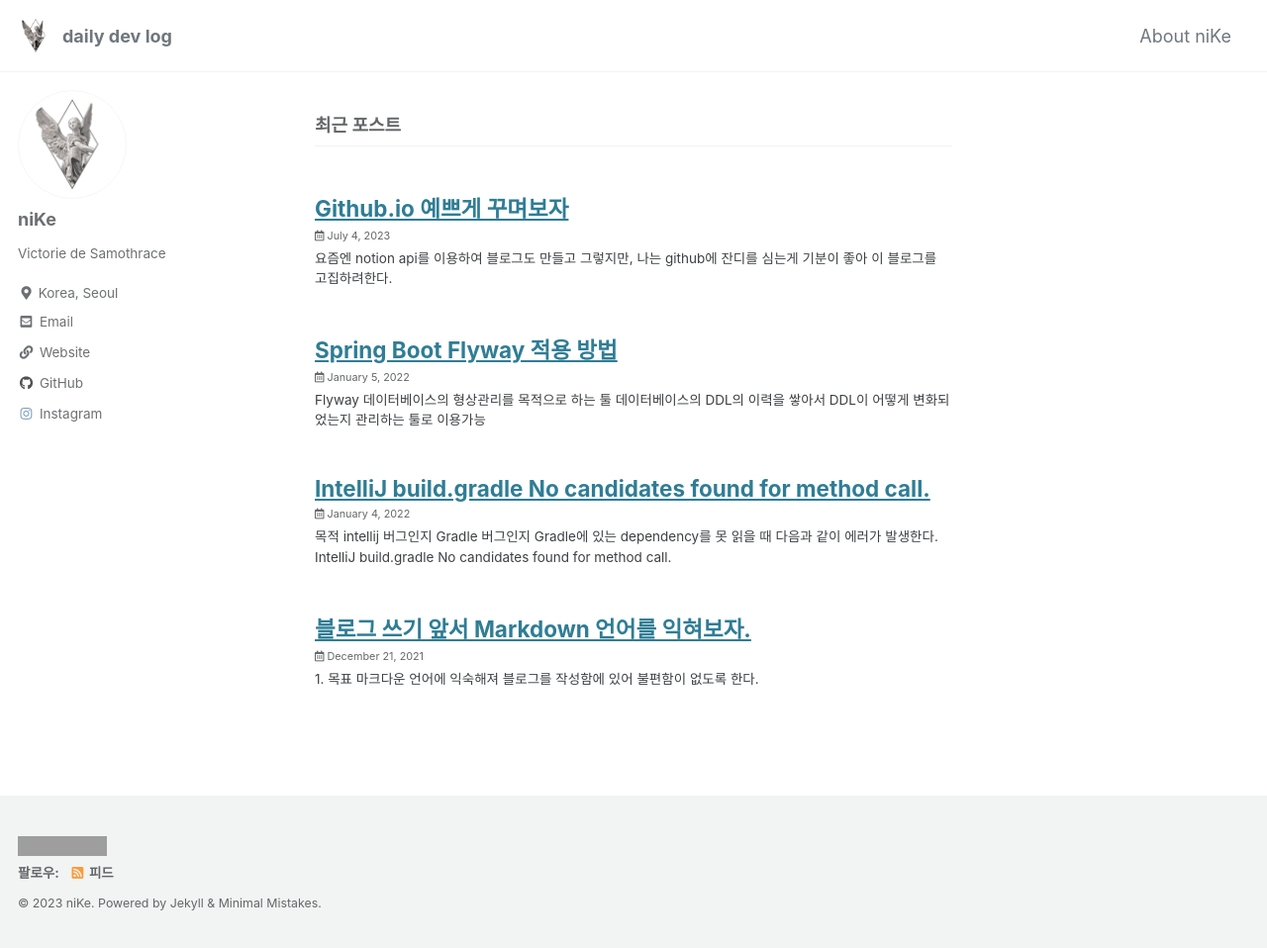
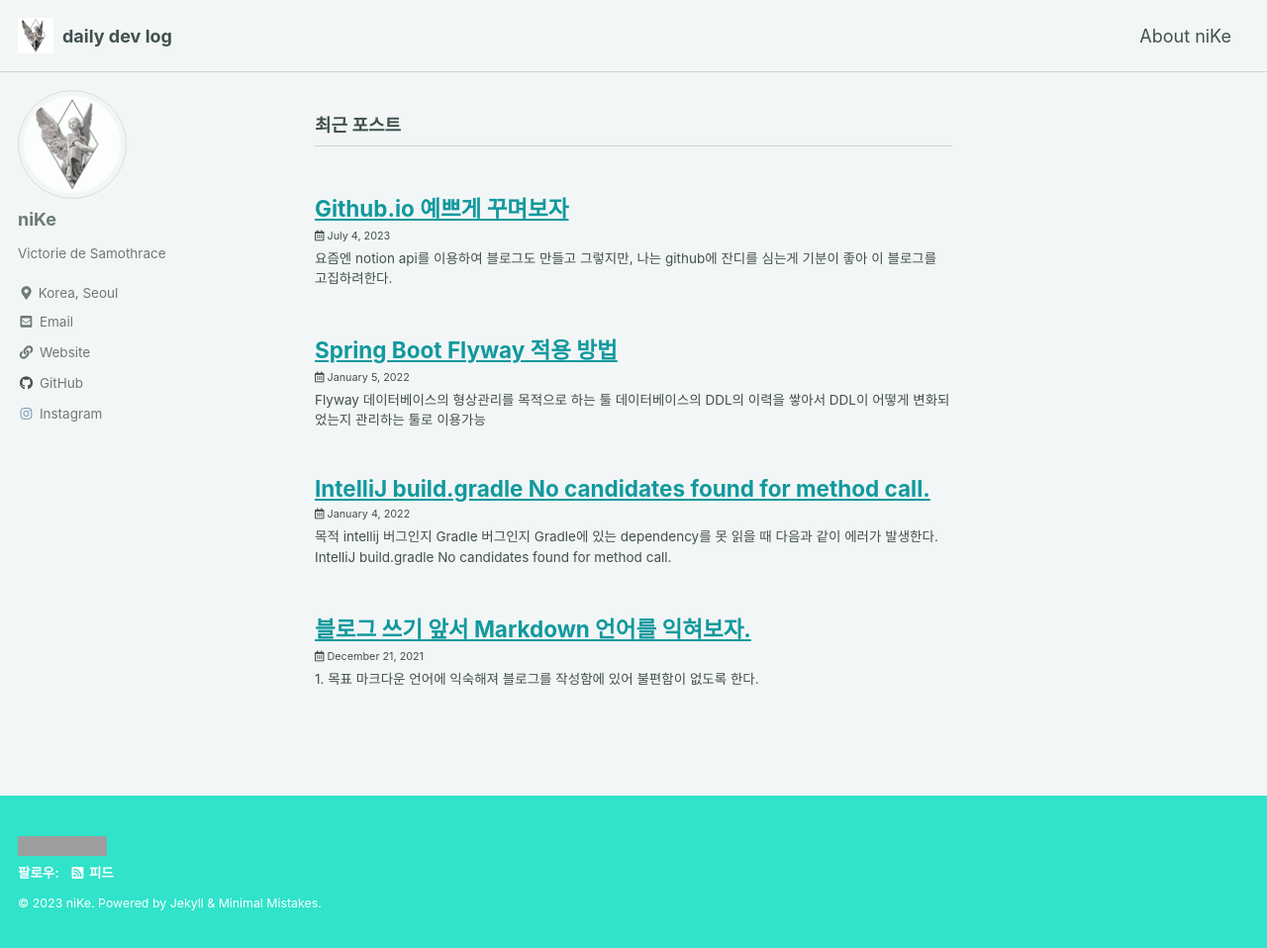
Before and after one commit to KwakTaeMin/KwakTaeMin.github.io, a Jekyll site: the page built from index.html, in a window 1280 px wide and 958 px high. Shown: the whole window at 99% size. Built offline with Jekyll 4.4.1, drawn with Linux system fonts in a browser that asks for light colours; cached includes are drawn as plain includes; the list of posts is cut into pages by our own code; grey boxes are pictures that could not be loaded.

Commit message:
위치 변경 및 skin 변경

```diff
--- a/_config.yml
+++ b/_config.yml
@@ -12,7 +12,7 @@
 
 # theme                  : "minimal-mistakes-jekyll"
 # remote_theme           : "mmistakes/minimal-mistakes"
-minimal_mistakes_skin    : "default"
+minimal_mistakes_skin    : "mint"
 
 # Site Settings
 locale                   : "ko-KR"
```
Also changed, not shown: _posts/develop/2023-07-04-Github.io 예쁘게 꾸미기.md (renamed from _posts/2023-07-04-Github.io 예쁘게 꾸미기.md, +1 -1 lines).
